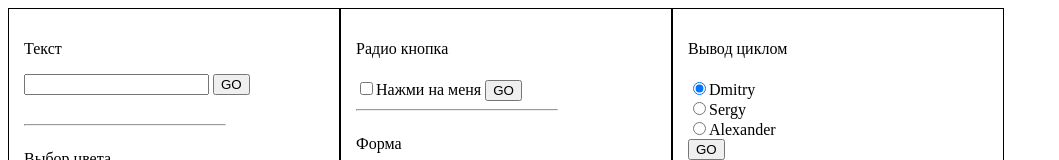
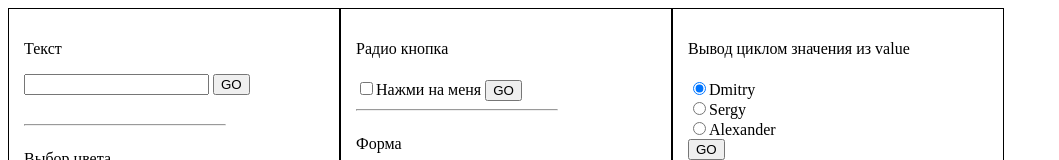
Before and after one commit to Diversiz/Leson_JS, a plain HTML site: page index.html in a window 1280 px wide. Shown: the top 160 px of the page, without its empty margins (0-1059 px from the left). Drawn offline with Linux system fonts and the light colour scheme.

Commit message:
Вывод значения

```diff
--- a/index.html
+++ b/index.html
@@ -53,7 +53,7 @@
         </div>
         <!-- Третий блок -->
         <div class="blok" style="width: 300px; border: 1px solid #000; padding: 15px;">
-            <p>Вывод циклом</p><h1 id="out_7"></h1>
+            <p>Вывод циклом значения из value</p><h1 id="out_7"></h1>
             <div><input type="radio" name="*" value="Dmitry" checked>Dmitry</div>
             <div><input type="radio" name="*" value="Sergy">Sergy</div>
             <div><input type="radio" name="*" value="Alexander">Alexander</div>
```
